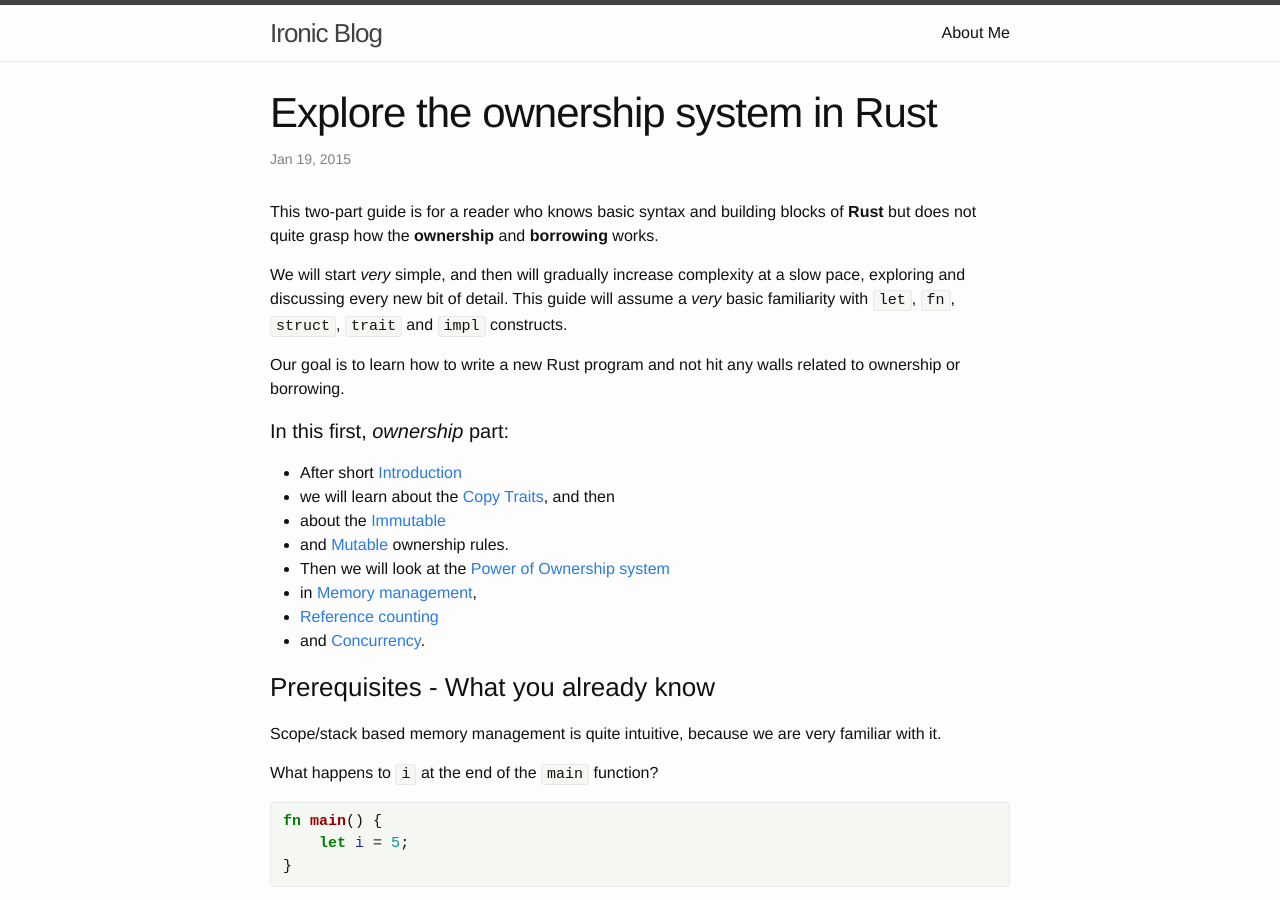
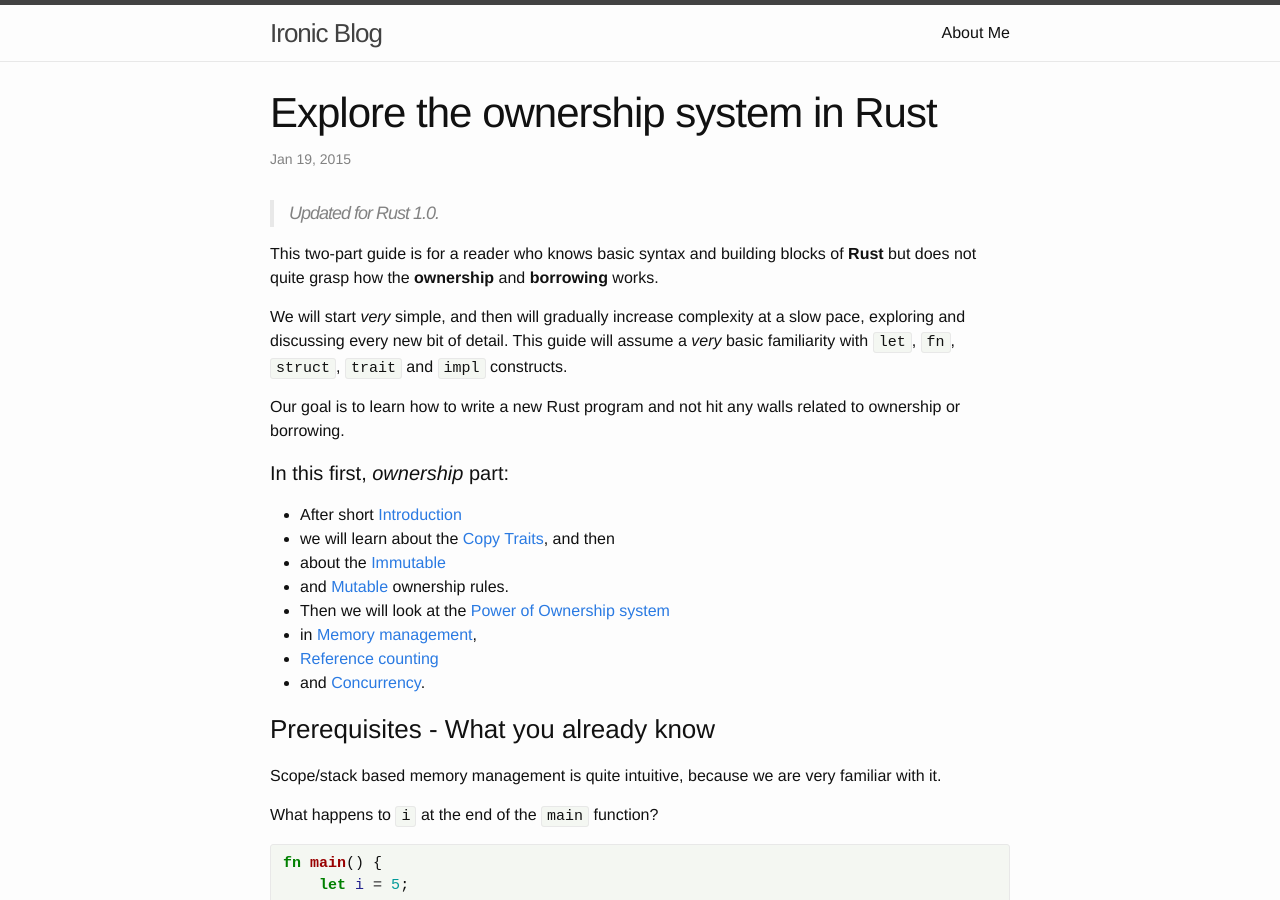
Before and after one commit to Nercury/Nercury.github.io, a Jekyll site: the page built from _posts/2015-01-19-ownership.markdown, in a window 1280 px wide and 900 px high. Built offline with Jekyll 4.4.1, drawn with Linux system fonts in a browser that asks for light colours; nearby versions of some CDN libraries.

Commit message:
Update note.

```diff
--- a/_posts/2015-01-19-ownership.markdown
+++ b/_posts/2015-01-19-ownership.markdown
@@ -4,6 +4,8 @@
 date:   2015-01-19
 categories: rust guide
 ---
+
+> Updated for Rust 1.0.
 
 This two-part guide is for a reader who knows basic syntax and
 building blocks of __Rust__ but does not quite grasp how the
```
